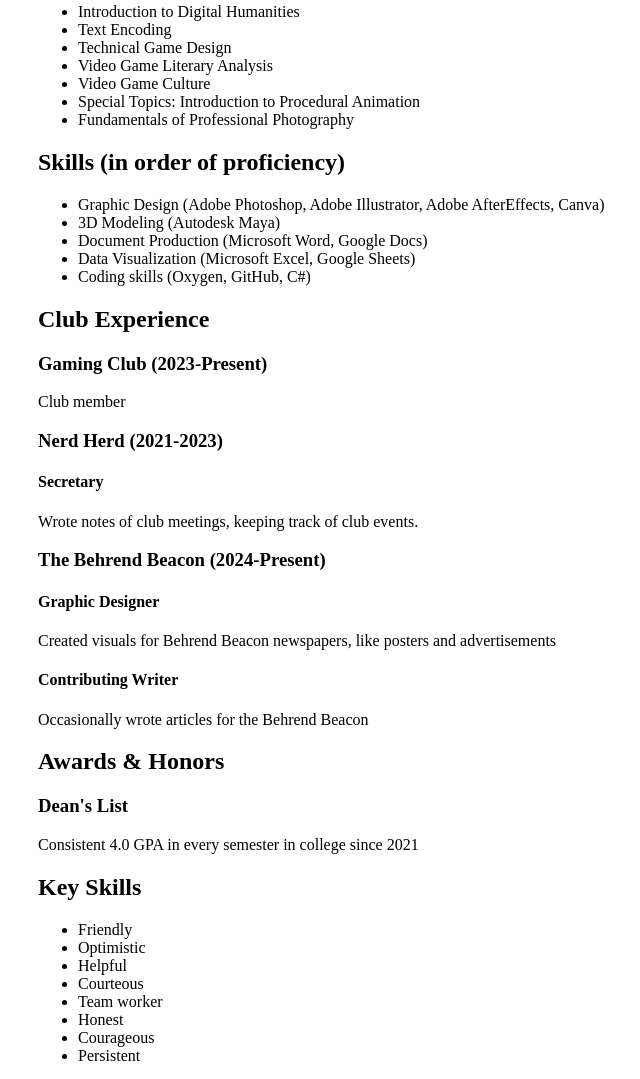
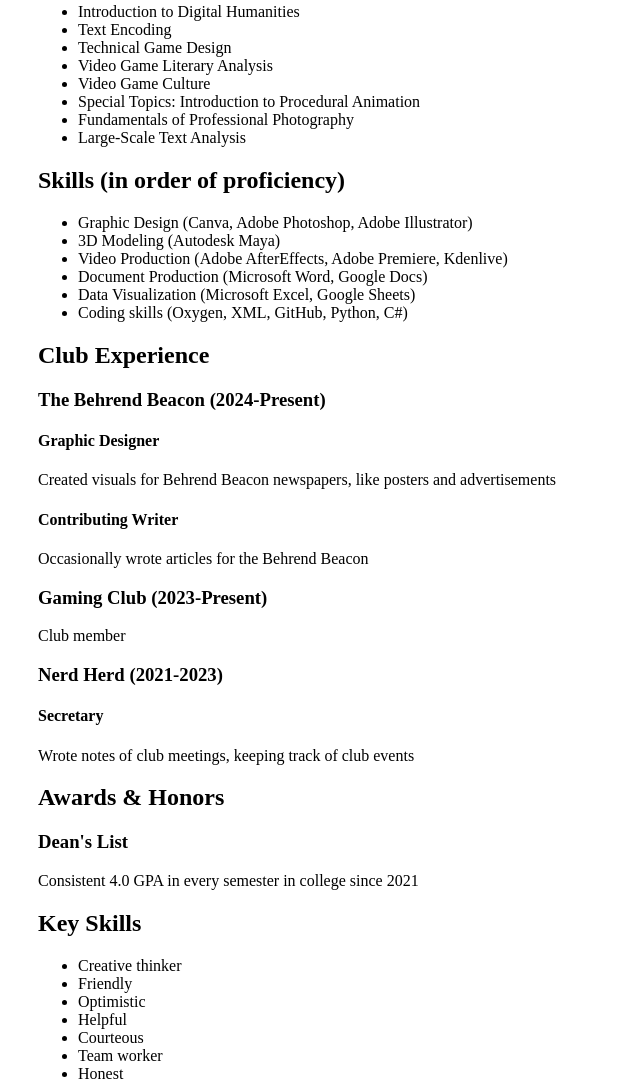
Before and after one commit to SonicSpaceFan025/Portfolio, a plain HTML site: page docs/resume.html in a window 1280 px wide. Shown: the part 596-1675 px from the top of the page, without its empty margins (70-710 px from the left). Drawn offline with Linux system fonts and the light colour scheme.

Commit message:
Updated resume

```diff
--- a/docs/resume.html
+++ b/docs/resume.html
@@ -30,31 +30,34 @@
             <li>Video Game Culture</li>
             <li>Special Topics: Introduction to Procedural Animation</li>
             <li>Fundamentals of Professional Photography</li>
+            <li>Large-Scale Text Analysis</li>
         </ul>
         <h2>Skills (in order of proficiency)</h2>
         <ul>
-            <li>Graphic Design (Adobe Photoshop, Adobe Illustrator, Adobe AfterEffects, Canva)</li>
+            <li>Graphic Design (Canva, Adobe Photoshop, Adobe Illustrator)</li>
             <li>3D Modeling (Autodesk Maya)</li>
+            <li>Video Production (Adobe AfterEffects, Adobe Premiere, Kdenlive)
             <li>Document Production (Microsoft Word, Google Docs)</li>
             <li>Data Visualization (Microsoft Excel, Google Sheets)</li>
-            <li>Coding skills (Oxygen, GitHub, C#)</li>
+            <li>Coding skills (Oxygen, XML, GitHub, Python, C#)</li>
         </ul>
         <h2>Club Experience</h2>
-        <h3>Gaming Club (2023-Present)</h3>
-        <p>Club member</p>
-        <h3>Nerd Herd (2021-2023)</h3>
-        <h4>Secretary</h4>
-        <p>Wrote notes of club meetings, keeping track of club events.</p>
         <h3>The Behrend Beacon (2024-Present)</h3>
         <h4>Graphic Designer</h4>
         <p>Created visuals for Behrend Beacon newspapers, like posters and advertisements<p>
         <h4>Contributing Writer</h4>
         <p>Occasionally wrote articles for the Behrend Beacon</p>
+        <h3>Gaming Club (2023-Present)</h3>
+        <p>Club member</p>
+        <h3>Nerd Herd (2021-2023)</h3>
+        <h4>Secretary</h4>
+        <p>Wrote notes of club meetings, keeping track of club events</p>
         <h2>Awards & Honors</h2>
         <h3>Dean's List</h3>
         <p>Consistent 4.0 GPA in every semester in college since 2021</p>
         <h2>Key Skills</h2>
         <ul>
+            <li>Creative thinker</li>
             <li>Friendly</li>
             <li>Optimistic</li>
             <li>Helpful</li>
```
